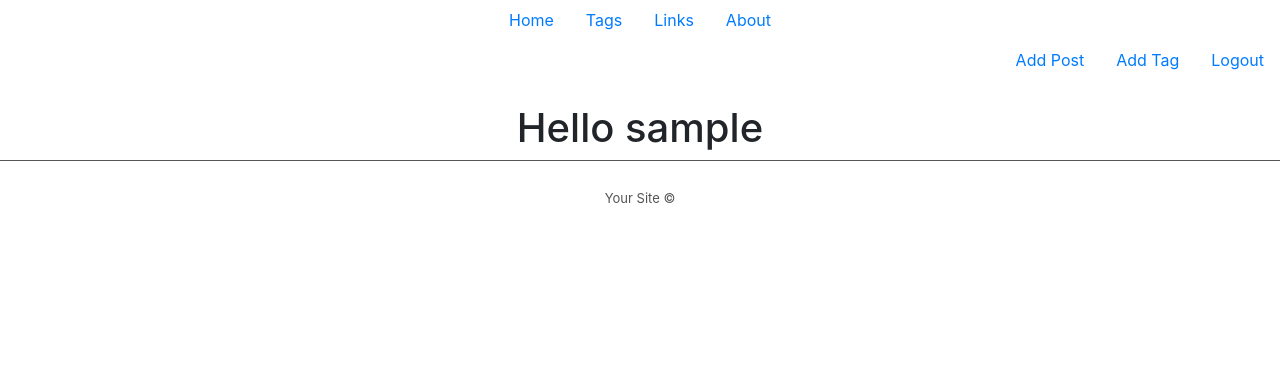
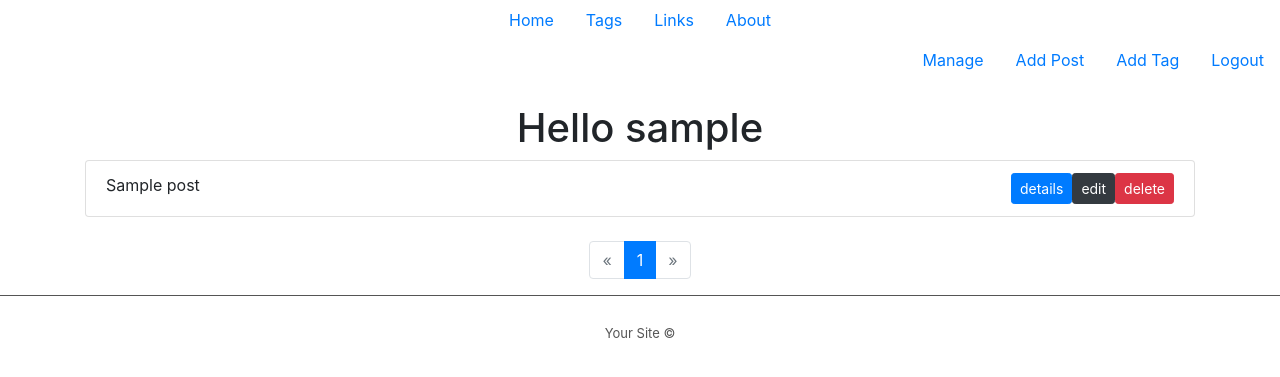
Before and after one commit to marryjianjian/flaskblog, a Flask app: page /user/ in a window 1280 px wide. Shown: the top 377 px of the page. Run offline with Flask 2, Linux system fonts and the light colour scheme; a user stored in the database is signed in; tables that the repository leaves empty hold one stand-in row (values such as "Sample post"); some libraries are stand-ins or nearby versions.

Commit message:
added edit and delete functions and added a column summary in post

```diff
--- a/blogapp/User/views.py
+++ b/blogapp/User/views.py
@@ -1,18 +1,16 @@
 from flask import render_template, request, flash, redirect, url_for
+from flask import current_app
 from flask_login import login_user, login_required, logout_user, current_user
 from ..forms import LoginForm, RegisterForm, PostForm, TagForm
 from ..models import User, Post, Tag
+from .. import db
 from . import auth, user
+from datetime import datetime
 
 
 @auth.route('/login', methods=['GET', 'POST'])
 def login():
     form = LoginForm()
-
-    # try:
-    #     print(User.query.all())
-    # except:
-    #     print('Error')
 
     if form.validate_on_submit():
         user = User.query.filter_by(username=form.username.data).first()
@@ -36,6 +34,7 @@ def logout():
 
 
 @auth.route('/register', methods=['GET', 'POST'])
+@login_required
 def register():
     form = RegisterForm()
 
@@ -51,7 +50,13 @@ def register():
 @user.route('/')
 @login_required
 def index():
-    return render_template('user/index.html', name=current_user.username)
+    page = request.args.get('page', 1, type=int)
+    pagination = Post.query.order_by(Post.pub_date.desc()).paginate(
+        page, per_page=current_app.config['POST_PER_PAGE'],
+        error_out=False)
+    posts = pagination.items
+    return render_template('user/index.html', posts=posts,
+        pagination=pagination, name=current_user.username)
 
 
 @user.route('/addpost', methods=['GET', 'POST'])
@@ -89,3 +94,49 @@ def add_tag():
         return render_template('user/addtag.html', form=TagForm())
 
     return render_template('user/addtag.html', form=form)
+
+
+@user.route('/deletepost')
+@login_required
+def delete_post():
+    try:
+        post_id = request.args.get('post_id', type=int)
+    except:
+        flash('delete post failed')
+
+    post = Post.query.filter_by(id=post_id).first()
+    db.session.delete(post)
+    db.session.commit()
+    flash('delete post secess')
+    return redirect(url_for('user.index'))
+
+
+@user.route('/editpost', methods=['GET', 'POST'])
+@login_required
+def edit_post():
+    try:
+        post_id = request.args.get('post_id', type=int)
+    except:
+        flash('edit post failed')
+
+    post = Post.query.filter_by(id=post_id).first()
+    tags = Tag.query.all()
+    tags_list = [(tag.id, tag.name) for tag in tags]
+    form = PostForm()
+    form.tag.choices = tags_list
+
+    if form.validate_on_submit():
+        post_tag = tags_list[int(form.tag.data)-1][1]
+        tag = Tag.query.filter_by(name=post_tag).first()
+        post.title = form.title.data
+        post.content = form.content.data
+        post.tag = tag
+        post.up_date = datetime.utcnow()
+        db.session.commit()
+        flash('post update sucess')
+        return redirect(url_for('user.index'))
+
+    form.title.data = post.title
+    form.content.data = post.content
+    form.tag.data = post.tag_id - 1
+    return render_template('user/addpost.html', form=form)
--- a/blogapp/models.py
+++ b/blogapp/models.py
@@ -4,6 +4,7 @@ from sqlalchemy.ext.hybrid import hybrid_property
 from flask_login import UserMixin
 from mistune import markdown
 import bleach
+import re
 
 
 class Post(db.Model):
@@ -11,6 +12,7 @@ class Post(db.Model):
     title = db.Column(db.String(80), nullable=False)
     content = db.Column(db.Text, nullable=False)
     content_html = db.Column(db.Text)
+    content_summary = db.Column(db.Text)
     summary = db.Column(db.Text)
     num_of_view = db.Column(db.Integer, default=0)
     pub_date = db.Column(db.DateTime, nullable=False, default=datetime.utcnow)
@@ -49,6 +51,10 @@ class Post(db.Model):
         }
         target.content_html = bleach.linkify(bleach.clean(
             markdown(value), tags=allowed_tags, strip=True, attributes=attrs))
+        pattern = re.compile(r'<[^>]+>', re.S)
+        summary = pattern.sub('', target.content_html)
+        summary = (summary[0:30] + '...') if len(summary) >= 30 else summary
+        target.content_summary = summary
 
 db.event.listen(Post.content, 'set', Post.on_changed_content)
 
--- a/blogapp/templates/index.html
+++ b/blogapp/templates/index.html
@@ -17,7 +17,7 @@
         {{ post.title }}
     </div>
     <div class="card-body">
-        <p class="card-text">{{ post.content }}</p>
+        <p class="card-text">{{ post.content_summary }}</p>
         <a href="{{ url_for('main.article_details', article_id=post.id) }}" class="btn btn-primary">details</a>
     </div>
 </div>
--- a/blogapp/templates/layout.html
+++ b/blogapp/templates/layout.html
@@ -32,6 +32,9 @@
         <li class="nav-item">
             {% if current_user.is_authenticated %}
             <li>
+                <a class="nav-link" href="{{ url_for('user.index') }}">Manage</a>
+            </li>
+            <li>
                 <a class="nav-link" href="{{ url_for('user.add_post') }}">Add Post</a>
             </li>
             <li>
@@ -50,7 +53,7 @@
 
     <br>
     {% for message in get_flashed_messages() %}
-    <div class="alert alert-warning">{{  message }}</div>
+    <div class="alert alert-warning">{{ message }}</div>
     {% endfor %}
     {% block body %}
     {% endblock %}
--- a/blogapp/templates/user/addtag.html
+++ b/blogapp/templates/user/addtag.html
@@ -13,7 +13,7 @@
 <div class="container">
     <form method="post">
         {{ form.csrf_token }}
-        <div class="form-group col-md-6 col-center-block">
+        <div class="form-group col-md-8 col-center-block">
             <label>{{ form.tag.label }}</label>
             {{ form.tag(class='form-control') }}
             <br>
--- a/blogapp/templates/user/index.html
+++ b/blogapp/templates/user/index.html
@@ -1,11 +1,32 @@
 {% extends "layout.html" %}
+{% from "widget.html" import pagination_widget %}
+
+{% block title %}
+{{ super() }}
+--Manage
+{% endblock %}
 
 {% block body %}
 
 <h1 class="display3 text-center">Hello {{ name }}</h1>
 
 <div class="container">
-
+    <ul class="list-group">
+        {% for post in posts %}
+        <li class="list-group-item">
+            {{ post.title }}
+            <a href="{{ url_for('user.delete_post', post_id=post.id) }}">
+                <button type="button" class="btn btn-danger btn-sm" style="float:right">delete</button>
+            </a>
+            <a href="{{ url_for('user.edit_post', post_id=post.id) }}">
+                <button type="button" class="btn btn-dark btn-sm" style="float:right">edit</button>
+            </a>
+            <a href="{{ url_for('main.article_details', article_id=post.id) }}" class="btn btn-primary btn-sm" style="float:right">details</a>
+        </li>
+        {% endfor %}
+    </ul>
 </div>
+<br>
+{{ pagination_widget(pagination, '.index') }}
 
 {% endblock %}
--- a/blogapp/templates/user/login.html
+++ b/blogapp/templates/user/login.html
@@ -1,4 +1,9 @@
 {% extends "layout.html" %}
+
+{% block title %}
+{{ super() }}
+--login
+{% endblock %}
 
 {% block body %}
 
--- a/blogapp/templates/user/register.html
+++ b/blogapp/templates/user/register.html
@@ -1,4 +1,9 @@
 {% extends "layout.html" %}
+
+{% block title %}
+{{ super() }}
+--register
+{% endblock %}
 
 {% block body %}
 
```
Also changed, not shown: alembic/versions/074177278e20_add_a_column_content_summary_in_table_.py (added, +25 -0 lines), blogapp/templates/user/addpost.html (+11 -13 lines).
